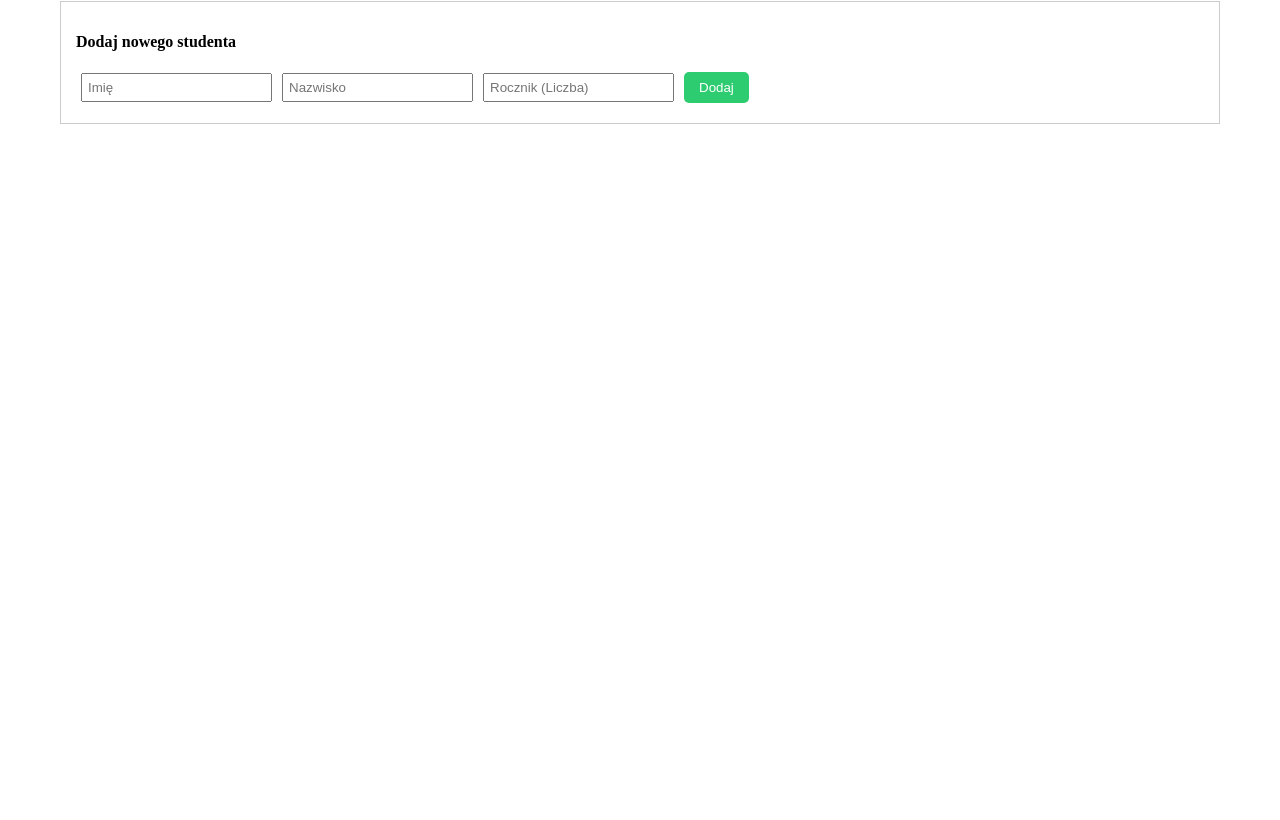
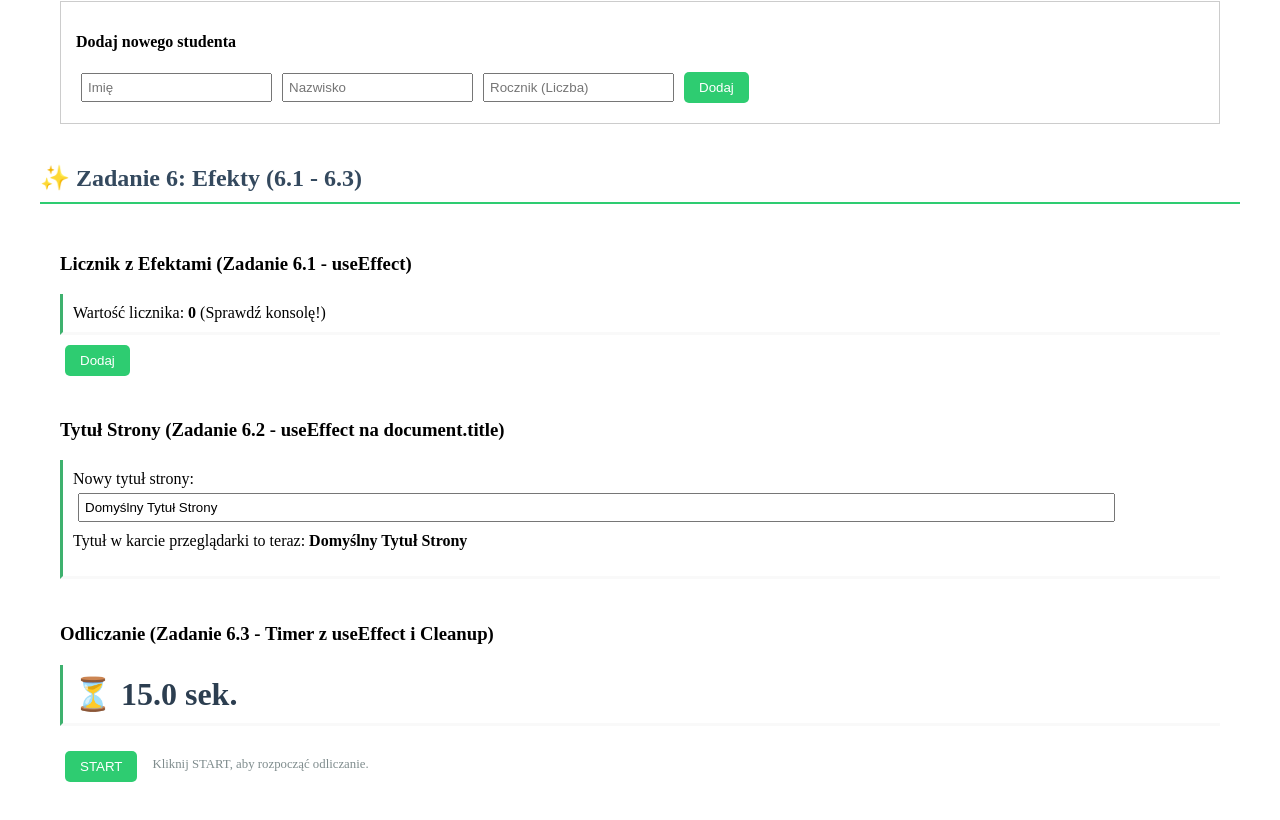
Before and after one commit to pwrobel03/Software-Engineering-for-Web-Applications, a React (Vite) app in the folder Lab-05-React/vite-project/: page / in a window 1280 px wide. Shown: the part 3054-3874 px from the top of the page. Before the commit the page ends 3216 px from the top, so only its background shows below. Built offline with nearby package versions, Linux system fonts and the light colour scheme.

Commit message:
feat(efekty): Implement useEffect hooks for side effects (log, title, timer)

```diff
--- a/Lab-05-React/vite-project/src/App.tsx
+++ b/Lab-05-React/vite-project/src/App.tsx
@@ -15,6 +15,10 @@ import Aktualizacja from './components/inne/Aktualizacja';
 
 import Studenci from './components/studenci/Studenci';
 import StudentManager from './components/studenci/StudentManager';
+
+import LicznikZEfektami from './components/efekty/LicznikZEfektami';
+import Tytul from './components/efekty/Tytul';
+import Odliczanie from './components/efekty/Odliczanie';
 
 function App() {
   return (
@@ -67,6 +71,16 @@ function App() {
       <Studenci />
       <StudentManager />
 
+      {/* ============================================================
+        SEKCJA TESTOWA ZADANIA 6: EFEKTY
+        ============================================================
+      */}
+      <h2>✨ Zadanie 6: Efekty (6.1 - 6.3)</h2>
+
+      <LicznikZEfektami />
+      <Tytul />
+      <Odliczanie />
+
     </div>
   );
 }
--- /dev/null
+++ b/Lab-05-React/vite-project/src/components/efekty/LicznikZEfektami.tsx
@@ -0,0 +1,37 @@
+import React, { useState, useEffect } from 'react';
+
+const LicznikZEfektami: React.FC = () => {
+  const [licznik, setLicznik] = useState(0);
+  useEffect(() => {
+    console.log('LicznikZEfektami: Hello world (Załadowano komponent)');
+  }, []);
+
+  useEffect(() => {
+    if (licznik > 0) {
+        console.log(`LicznikZEfektami: Licznik zwiększył się do ${licznik}`);
+    }
+
+    if (licznik === 0) {
+        console.log(`LicznikZEfektami: Początkowa wartość licznika: ${licznik}`);
+    }
+
+  }, [licznik]);
+
+  const handleDodaj = () => {
+    setLicznik(prevLicznik => prevLicznik + 1);
+  };
+
+  return (
+    <div className="task-section">
+      <h3>Licznik z Efektami (Zadanie 6.1 - useEffect)</h3>
+      <div className="counter-display">
+        Wartość licznika: <span className="highlight">{licznik}</span> (Sprawdź konsolę!)
+      </div>
+      <button onClick={handleDodaj}>
+        Dodaj
+      </button>
+    </div>
+  );
+};
+
+export default LicznikZEfektami;
--- /dev/null
+++ b/Lab-05-React/vite-project/src/components/efekty/Odliczanie.tsx
@@ -0,0 +1,85 @@
+import React, { useState, useEffect, useRef, useCallback } from 'react';
+
+const INITIAL_TIME = 15.0;
+
+const Odliczanie: React.FC = () => {
+  const [licznik, setLicznik] = useState(INITIAL_TIME);
+  const [isRunning, setIsRunning] = useState(false);
+  const [isFinished, setIsFinished] = useState(false);
+
+  // Używamy useRef do przechowywania ID interwału, aby był dostępny w całej funkcji.
+  const intervalRef = useRef<number | null>(null);
+
+  // Funkcja START/STOP
+  const toggleTimer = useCallback(() => {
+    if (isFinished) return;
+    setIsRunning(prev => !prev);
+  }, [isFinished]);
+
+  useEffect(() => {
+    if (isRunning && licznik > 0) {
+      intervalRef.current = setInterval(() => {
+        setLicznik(prevLicznik => {
+          const newLicznik = prevLicznik - 0.1;
+          if (newLicznik <= 0) {
+            if (intervalRef.current) {
+              clearInterval(intervalRef.current);
+            }
+            setIsRunning(false);
+            setIsFinished(true);
+            return 0.0;
+          }
+
+          return newLicznik;
+        });
+      }, 100) as unknown as number; // Rzutowanie dla czystości TypeScript
+
+      // Cleanup Function: Wymagane, aby zatrzymać interwał
+      return () => {
+        if (intervalRef.current) {
+          clearInterval(intervalRef.current);
+          intervalRef.current = null;
+        }
+      };
+    } else if (!isRunning && intervalRef.current) {
+      // Jeśli isRunning = false (przez przycisk STOP), czyścimy interwał
+      clearInterval(intervalRef.current);
+      intervalRef.current = null;
+    }
+  }, [isRunning, licznik]);
+
+  const formattedLicznik = licznik.toFixed(1);
+  const buttonText = isFinished
+    ? 'Odliczanie zakończone'
+    : isRunning
+      ? 'STOP'
+      : 'START';
+
+  const buttonColor = isFinished ? '#7f8c8d' : isRunning ? 'tomato' : '#2ecc71';
+
+  return (
+    <div className="task-section">
+      <h3>Odliczanie (Zadanie 6.3 - Timer z useEffect i Cleanup)</h3>
+
+      <div className='counter-display' style={{ fontSize: '2em', fontWeight: 'bold', margin: '20px 0', color: isFinished ? 'tomato' : '#2c3e50' }}>
+        ⏳ {formattedLicznik} sek.
+      </div>
+
+      <div style={{display:'flex', alignItems:'center', flexDirection:'row', gap:'10px'}}>
+          <button
+          onClick={toggleTimer}
+          disabled={isFinished}
+          style={{ backgroundColor: buttonColor }}
+          >
+          {buttonText}
+          </button>
+
+          <p style={{ fontSize: '0.8em', color: '#7f8c8d', marginTop: '10px' }}>
+            Kliknij START, aby rozpocząć odliczanie.
+          </p>
+      </div>
+    </div>
+  );
+};
+
+export default Odliczanie;
--- /dev/null
+++ b/Lab-05-React/vite-project/src/components/efekty/Tytul.tsx
@@ -0,0 +1,36 @@
+import React, { useState, useEffect } from 'react';
+
+const Tytul: React.FC = () => {
+  const [tytul, setTytul] = useState('Domyślny Tytuł Strony');
+
+  useEffect(() => {
+    document.title = tytul;
+    console.log(`📄 Tytuł strony został zmieniony na: "${tytul}"`);
+  }, [tytul]);
+
+  const handleInputChange = (e: React.ChangeEvent<HTMLInputElement>) => {
+    setTytul(e.target.value);
+  };
+
+  return (
+    <div className="task-section">
+      <h3>Tytuł Strony (Zadanie 6.2 - useEffect na document.title)</h3>
+      <div className="counter-display">
+          <label htmlFor="title-input">Nowy tytuł strony:</label>
+          <input
+            id="title-input"
+            type="text"
+            value={tytul}
+            onChange={handleInputChange}
+            placeholder="Wpisz nowy tytuł..."
+            style={{ margin: '5px', padding: '5px', display: 'block', width: '90%' }}
+          />
+          <p style={{ marginTop: '10px' }}>
+            Tytuł w karcie przeglądarki to teraz: <span className="highlight">{tytul}</span>
+          </p>
+      </div>
+    </div>
+  );
+};
+
+export default Tytul;
```
